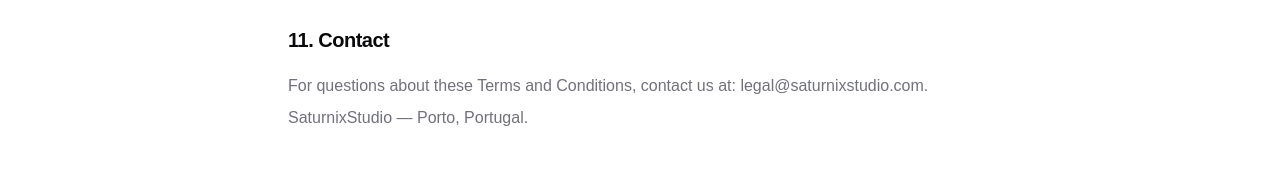
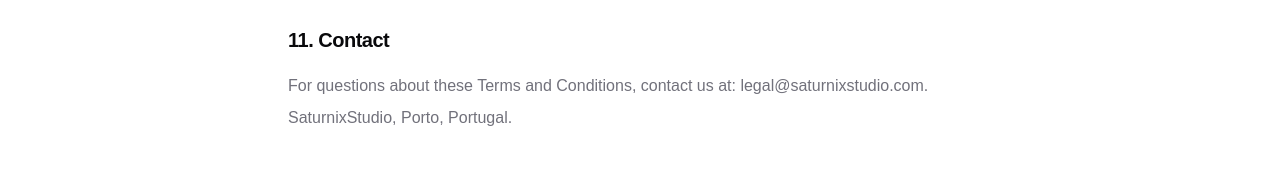
Before and after one commit to viora-studio/landing-page, a React (Vite) app: page /terms in a window 1280 px wide. Shown: the part 2690-2874 px from the top of the page. Built offline with nearby package versions, Linux system fonts and the light colour scheme.

Commit message:
copy: remove remaining em dash

```diff
--- a/src/i18n/translations.ts
+++ b/src/i18n/translations.ts
@@ -141,7 +141,7 @@ export const translations = {
         termination: { title: "8. Suspension and Termination", text: "We reserve the right to suspend or terminate your account, with or without prior notice, in the event of a breach of these Terms, conduct harmful to other users or the platform, or prolonged inactivity. You may close your account at any time in the application settings." },
         law: { title: "9. Governing Law and Jurisdiction", text: "These Terms are governed by Portuguese law. Any dispute arising from the use of Viora shall be subject to the exclusive jurisdiction of the Portuguese courts, without prejudice to mandatory applicable consumer protection rules." },
         changes: { title: "10. Changes to These Terms", text: "We may update these Terms periodically. We will notify users of significant changes through the application or by email. The latest version will always be available on this page. We recommend reviewing it regularly." },
-        contact: { title: "11. Contact", text: "For questions about these Terms and Conditions, contact us at: legal@saturnixstudio.com. SaturnixStudio — Porto, Portugal." },
+        contact: { title: "11. Contact", text: "For questions about these Terms and Conditions, contact us at: legal@saturnixstudio.com. SaturnixStudio, Porto, Portugal." },
       },
     },
   },
```
